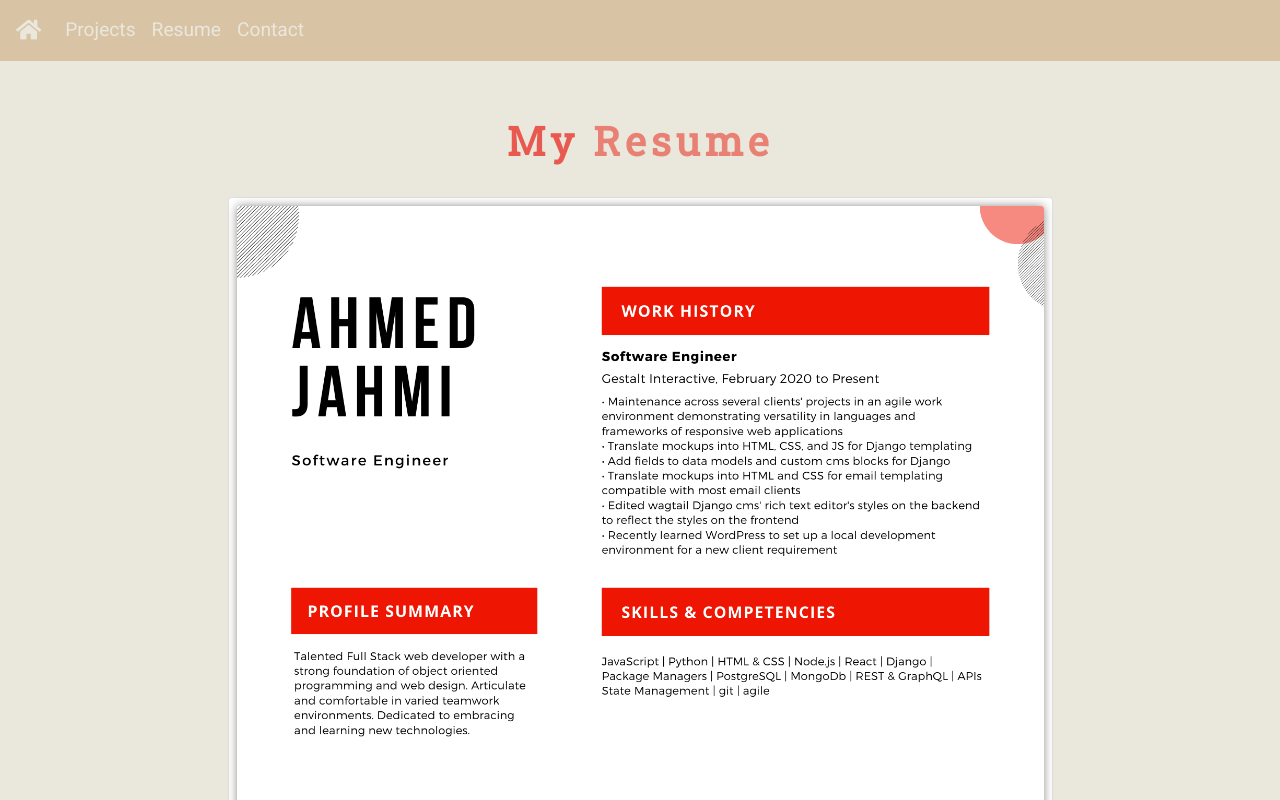
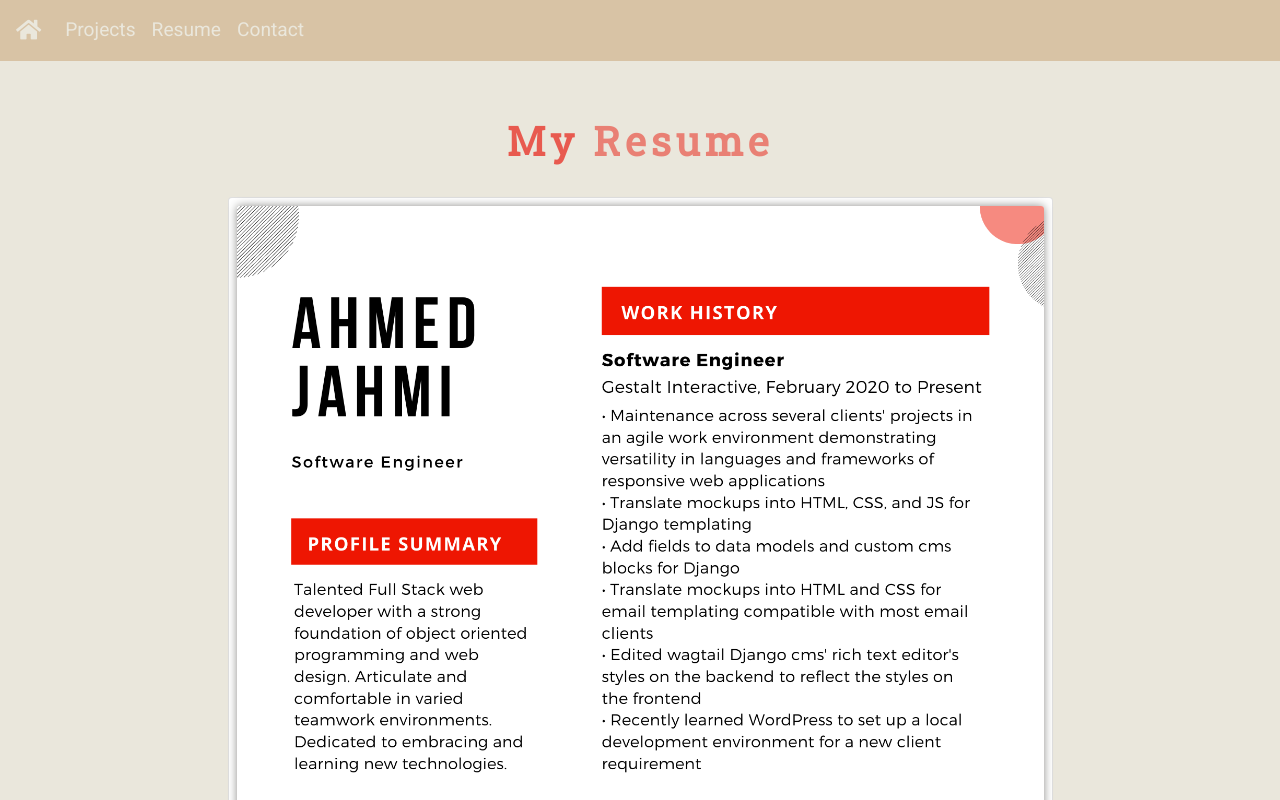
Before and after one commit to ahmedjahmi/AhmedJahmi, a React (Create React App) app: page /Resume in a window 1280 px wide. Shown: the top 800 px of the page. Built offline with nearby package versions, Linux system fonts and the light colour scheme.

Commit message:
Update resume

```diff
--- a/src/components/Resume.js
+++ b/src/components/Resume.js
@@ -13,7 +13,7 @@ export default class Resume extends Component {
 									<div className='card'>
 										<div className='img-container p-2'>
 											<ResumeWrapper
-												src='img/resume-2020.png'
+												src='img/AhmedJahmi_resume.png'
 												alt='Resume'
 												className='card-img-top'
 											/>
```
Also changed, not shown: public/img/AhmedJahmi_resume.png (added).
